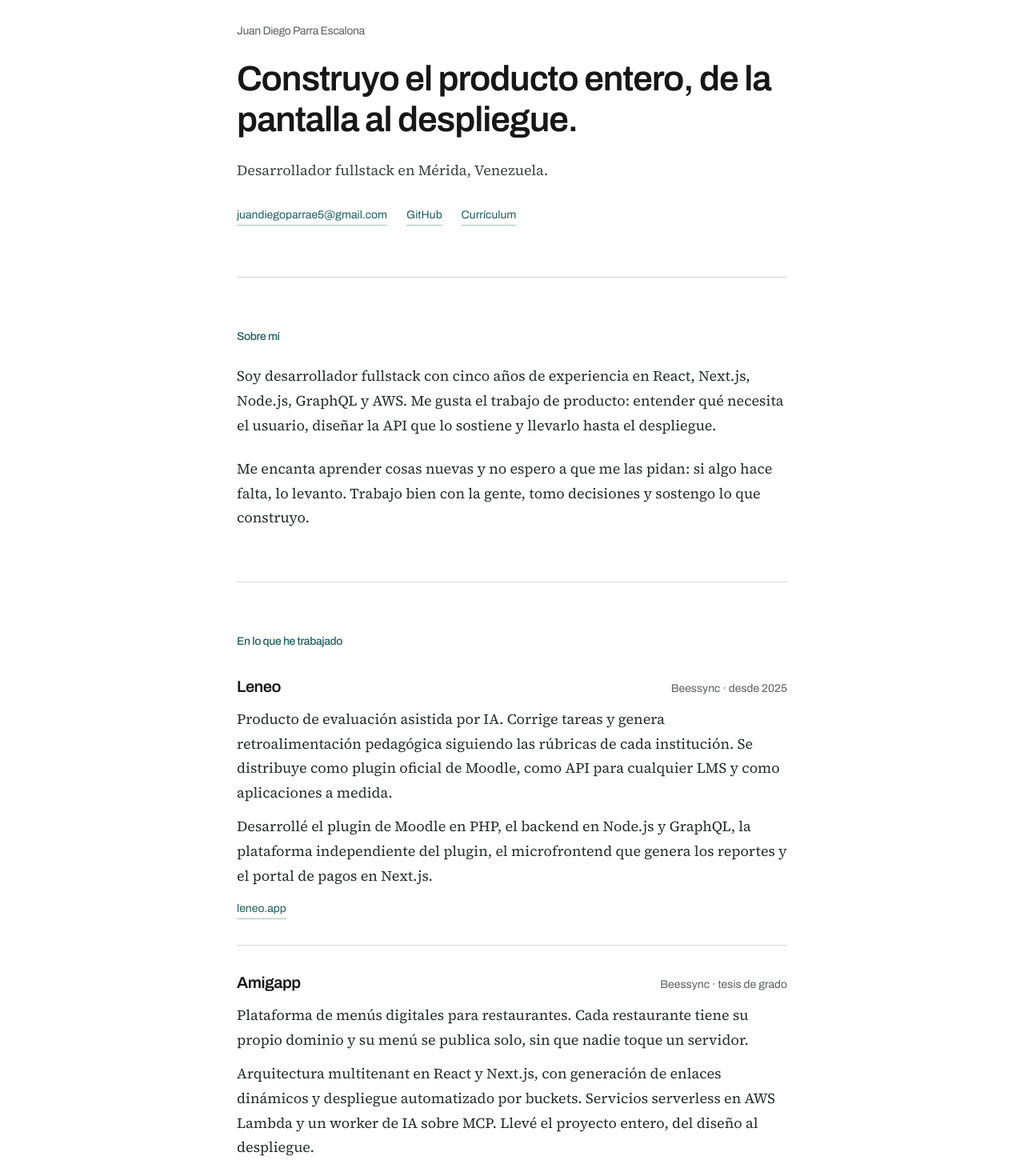
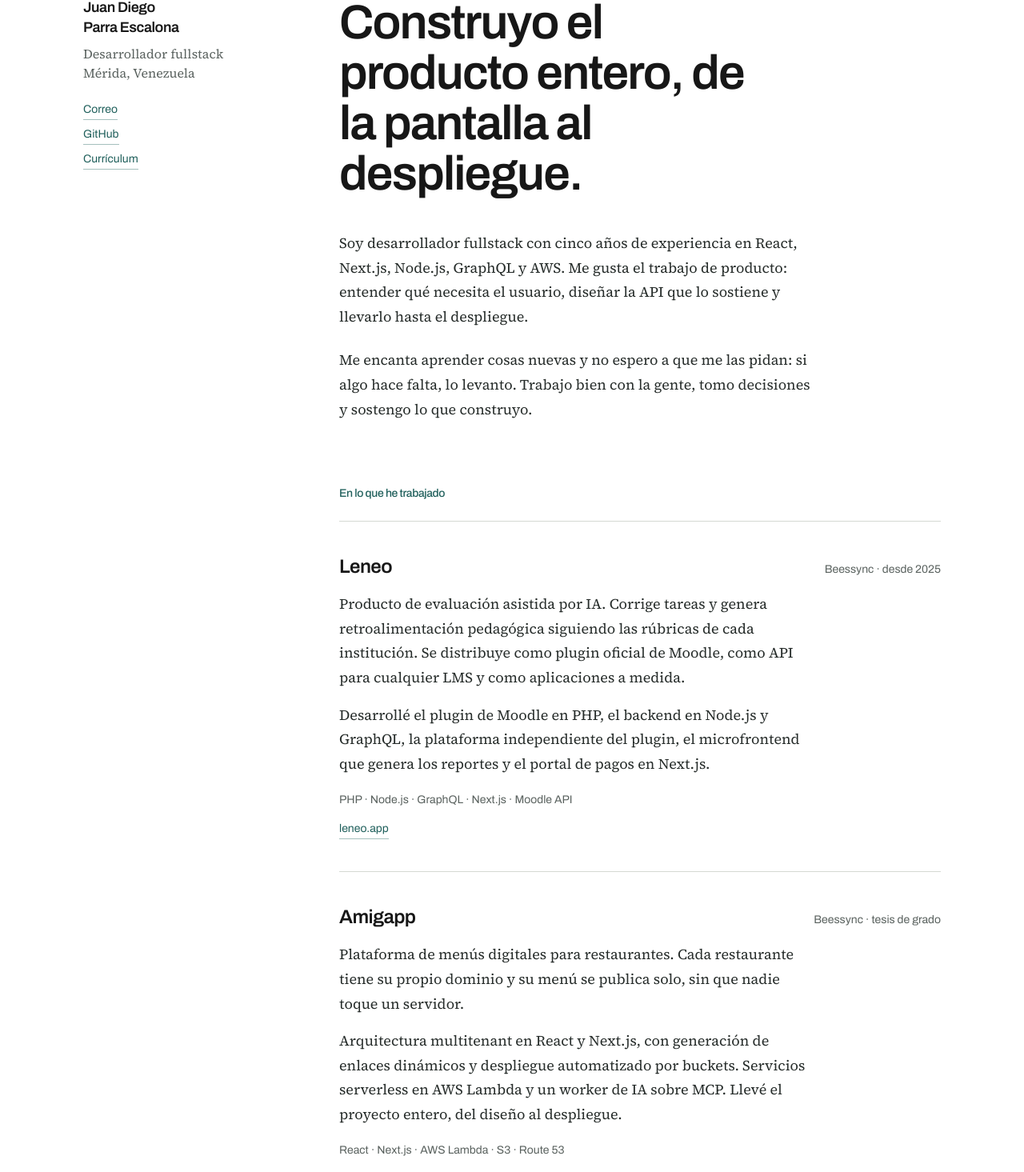
Before and after one commit to jd-parra/portfolio, a Next.js app: page / in a window 1280 px wide. Shown: the part 99-1564 px from the top of the page at 80% size. Built offline with nearby package versions, Linux system fonts and the light colour scheme.

Commit message:
Ajustes de modo oscuro

```diff
--- a/app/globals.css
+++ b/app/globals.css
@@ -10,13 +10,6 @@
   --color-foreground: var(--foreground);
   --font-sans: var(--font-geist-sans);
   --font-mono: var(--font-geist-mono);
-}
-
-@media (prefers-color-scheme: dark) {
-  :root {
-    --background: #0a0a0a;
-    --foreground: #ededed;
-  }
 }
 
 body {
--- a/app/page.tsx
+++ b/app/page.tsx
@@ -4,6 +4,7 @@ const proyectos = [
     contexto: "Beessync · desde 2025",
     que: "Producto de evaluación asistida por IA. Corrige tareas y genera retroalimentación pedagógica siguiendo las rúbricas de cada institución. Se distribuye como plugin oficial de Moodle, como API para cualquier LMS y como aplicaciones a medida.",
     hice: "Desarrollé el plugin de Moodle en PHP, el backend en Node.js y GraphQL, la plataforma independiente del plugin, el microfrontend que genera los reportes y el portal de pagos en Next.js.",
+    stack: "PHP · Node.js · GraphQL · Next.js · Moodle API",
     url: "https://www.leneo.app/",
     enlace: "leneo.app",
   },
@@ -12,6 +13,7 @@ const proyectos = [
     contexto: "Beessync · tesis de grado",
     que: "Plataforma de menús digitales para restaurantes. Cada restaurante tiene su propio dominio y su menú se publica solo, sin que nadie toque un servidor.",
     hice: "Arquitectura multitenant en React y Next.js, con generación de enlaces dinámicos y despliegue automatizado por buckets. Servicios serverless en AWS Lambda y un worker de IA sobre MCP. Llevé el proyecto entero, del diseño al despliegue.",
+    stack: "React · Next.js · AWS Lambda · S3 · Route 53",
     url: "https://amig.app/",
     enlace: "amig.app",
   },
@@ -20,56 +22,54 @@ const proyectos = [
     contexto: "Maat · desde 2025",
     que: "Plataforma de validación de identidad y prevención de fraude. Verifica documentos oficiales y arma expedientes digitales para empresas de recursos humanos, financieras y aseguradoras.",
     hice: "Trabajo en el flujo de onboarding: escaneo OCR de documentos y validación de identidad en React, junto con el portal de sanitización de datos. También en la API principal en Go sobre Google Cloud, el portal B2B en Next.js y la app móvil en React Native.",
+    stack: "React · Go · Next.js · React Native · Google Cloud",
     url: "https://www.maatai.com/",
     enlace: "maatai.com",
   },
 ];
 
-const enlace =
+const link =
   "border-b border-[#1F5F5B]/40 pb-0.5 text-[#1F5F5B] transition-colors hover:border-[#1F5F5B] focus-visible:outline-2 focus-visible:outline-offset-4 focus-visible:outline-[#1F5F5B]";
 
 export default function Home() {
   return (
-    <main className="mx-auto max-w-3xl px-6 py-20 sm:px-10 sm:py-32">
-      <header>
-        <p className="font-display text-sm tracking-tight text-[#5A625F]">
-          Juan Diego Parra Escalona
+    <div className="mx-auto max-w-6xl px-6 py-16 sm:px-10 sm:py-24 lg:grid lg:grid-cols-[15rem_1fr] lg:gap-20">
+      <header className="lg:sticky lg:top-24 lg:self-start">
+        <p className="font-display text-lg font-semibold leading-snug tracking-tight">
+          Juan Diego
+          <br />
+          Parra Escalona
+        </p>
+        <p className="font-body mt-2 text-[#5A625F]">
+          Desarrollador fullstack
+          <br />
+          Mérida, Venezuela
         </p>
 
-        <h1 className="font-display mt-6 max-w-2xl text-3xl font-semibold leading-[1.15] tracking-tight sm:text-[2.75rem]">
-          Construyo el producto entero, de la pantalla al despliegue.
-        </h1>
-
-        <p className="font-body mt-6 text-lg leading-relaxed text-[#3C4340]">
-          Desarrollador fullstack en Mérida, Venezuela.
-        </p>
-
-        <nav className="font-display mt-8 flex flex-wrap gap-x-6 gap-y-2 text-sm">
-          <a href="mailto:juandiegoparrae5@gmail.com" className={enlace}>
-            juandiegoparrae5@gmail.com
+        <nav className="font-display mt-6 flex flex-col items-start gap-2 text-sm">
+          <a href="mailto:juandiegoparrae5@gmail.com" className={link}>
+            Correo
           </a>
-          <a href="https://github.com/jd-parra" className={enlace}>
+          <a href="https://github.com/jd-parra" className={link}>
             GitHub
           </a>
-          <a href="/cv-juan-diego-parra.pdf" className={enlace}>
+          <a href="/cv-juan-diego-parra.pdf" className={link}>
             Currículum
           </a>
         </nav>
       </header>
 
-      <hr className="my-16 border-0 border-t border-[#D5D9D3]" />
+      <main className="mt-16 lg:mt-0">
+        <h1 className="font-display max-w-[15ch] text-[2.5rem] font-semibold leading-[1.05] tracking-[-0.03em] sm:text-6xl">
+          Construyo el producto entero, de la pantalla al despliegue.
+        </h1>
 
-      <section>
-        <h2 className="font-display text-sm font-medium tracking-tight text-[#1F5F5B]">
-          Sobre mí
-        </h2>
-
-        <div className="font-body mt-6 space-y-6 text-lg leading-[1.7] text-[#262C2A]">
+        <div className="font-body mt-10 max-w-[62ch] space-y-6 text-lg leading-[1.7] text-[#262C2A]">
           <p>
             Soy desarrollador fullstack con cinco años de experiencia en
             React, Next.js, Node.js, GraphQL y AWS. Me gusta el trabajo de
-            producto: entender qué necesita el usuario, diseñar la API que
-            lo sostiene y llevarlo hasta el despliegue.
+            producto: entender qué necesita el usuario, diseñar la API que lo
+            sostiene y llevarlo hasta el despliegue.
           </p>
           <p>
             Me encanta aprender cosas nuevas y no espero a que me las pidan:
@@ -77,20 +77,16 @@ export default function Home() {
             decisiones y sostengo lo que construyo.
           </p>
         </div>
-      </section>
 
-      <hr className="my-16 border-0 border-t border-[#D5D9D3]" />
-
-      <section>
-        <h2 className="font-display text-sm font-medium tracking-tight text-[#1F5F5B]">
+        <h2 className="font-display mt-20 text-sm font-medium tracking-tight text-[#1F5F5B]">
           En lo que he trabajado
         </h2>
 
-        <div className="mt-8 divide-y divide-[#D5D9D3]">
+        <div className="mt-6 divide-y divide-[#D5D9D3] border-t border-[#D5D9D3]">
           {proyectos.map((p) => (
-            <article key={p.nombre} className="py-8 first:pt-0 last:pb-0">
+            <article key={p.nombre} className="py-10">
               <div className="flex flex-wrap items-baseline justify-between gap-x-4 gap-y-1">
-                <h3 className="font-display text-xl font-semibold tracking-tight">
+                <h3 className="font-display text-2xl font-semibold tracking-tight">
                   {p.nombre}
                 </h3>
                 <p className="font-display text-sm text-[#5A625F]">
@@ -98,21 +94,25 @@ export default function Home() {
                 </p>
               </div>
 
-              <p className="font-body mt-3 text-lg leading-[1.7] text-[#262C2A]">
-                {p.que}
+              <div className="font-body mt-4 max-w-[62ch] space-y-4 text-lg leading-[1.7] text-[#262C2A]">
+                <p>{p.que}</p>
+                <p>{p.hice}</p>
+              </div>
+
+              <p className="font-display mt-5 text-sm text-[#5A625F]">
+                {p.stack}
               </p>
 
-              <p className="font-body mt-3 text-lg leading-[1.7] text-[#262C2A]">
-                {p.hice}
-              </p>
-
-              <a href={p.url} className={`${enlace} font-display mt-4 inline-block text-sm`}>
+              <a
+                href={p.url}
+                className={`${link} font-display mt-4 inline-block text-sm`}
+              >
                 {p.enlace}
               </a>
             </article>
           ))}
         </div>
-      </section>
-    </main>
+      </main>
+    </div>
   );
 }
```
